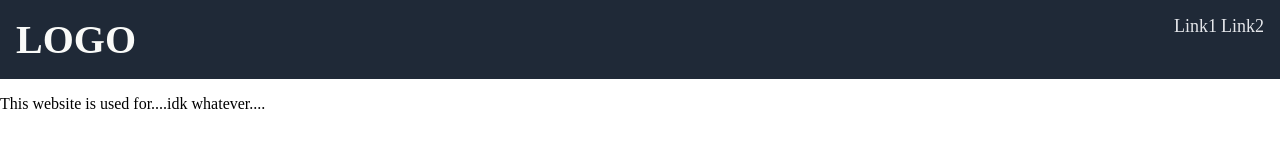
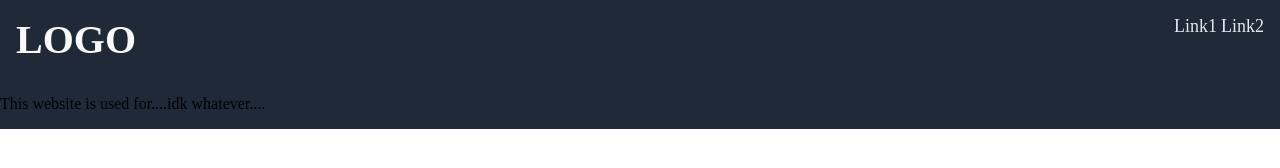
Before and after one commit to IN-Accurate/test-repo, a plain HTML site: page index.html in a window 1280 px wide. Drawn offline with Linux system fonts and the light colour scheme.

Commit message:
Provide header div

```diff
--- a/index.html
+++ b/index.html
@@ -8,6 +8,7 @@
     <title>Test repo | AQR8</title>
 </head>
 <body>
+    <div class="header">
       <div class="logo-links">
         <div class="logo-only">LOGO</div>
         <div class="links">
@@ -17,5 +18,6 @@
       </div>
 
       <p class="text1">This website is used for....idk whatever....</p>
+    </div>
 </body>
 </html>
--- a/style.css
+++ b/style.css
@@ -21,3 +21,9 @@ a{
   color: #E5E7EB;
   font-size: 18px;
 }
+
+.header{
+    display: flex;
+    flex-direction: column;
+    background-color: #1F2937;
+}
```
Lines whose indentation alone changed are shown as unchanged.
